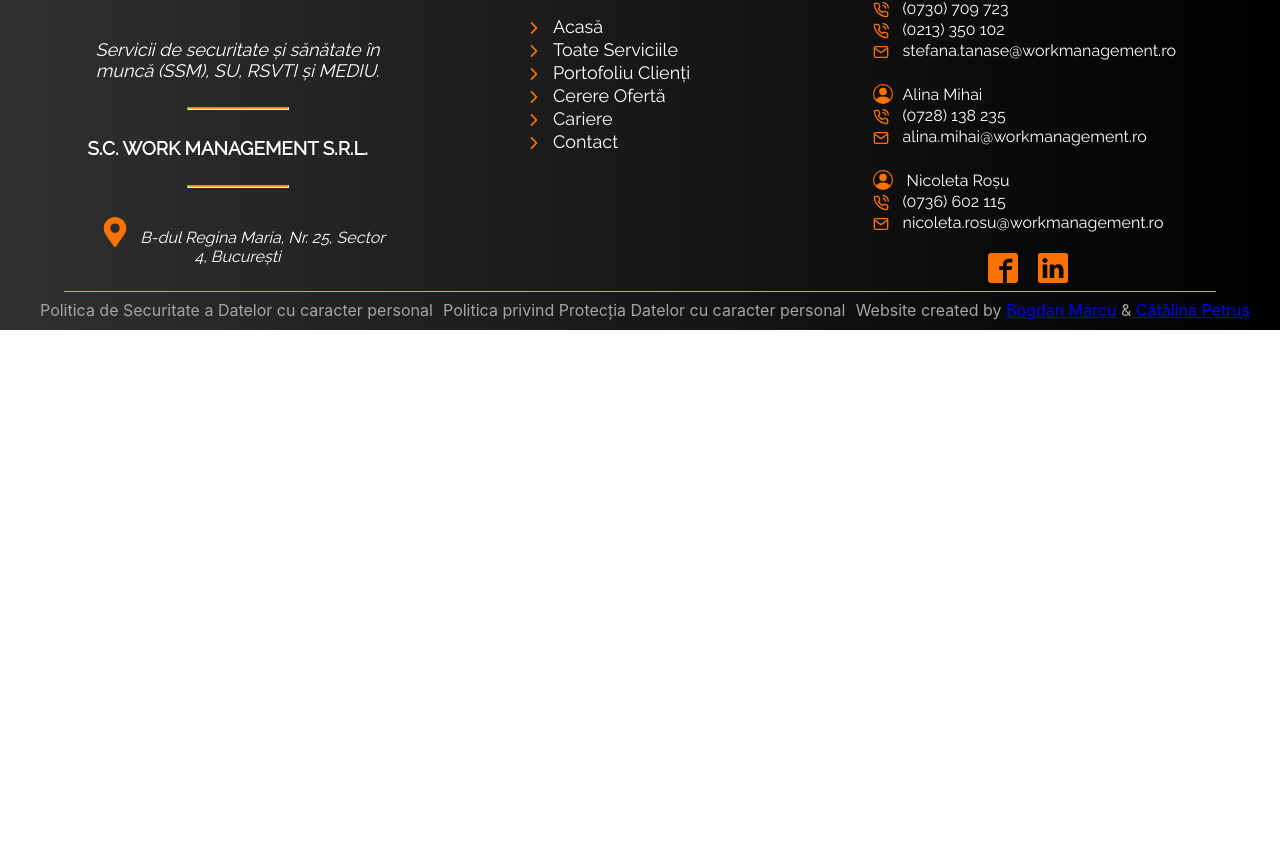
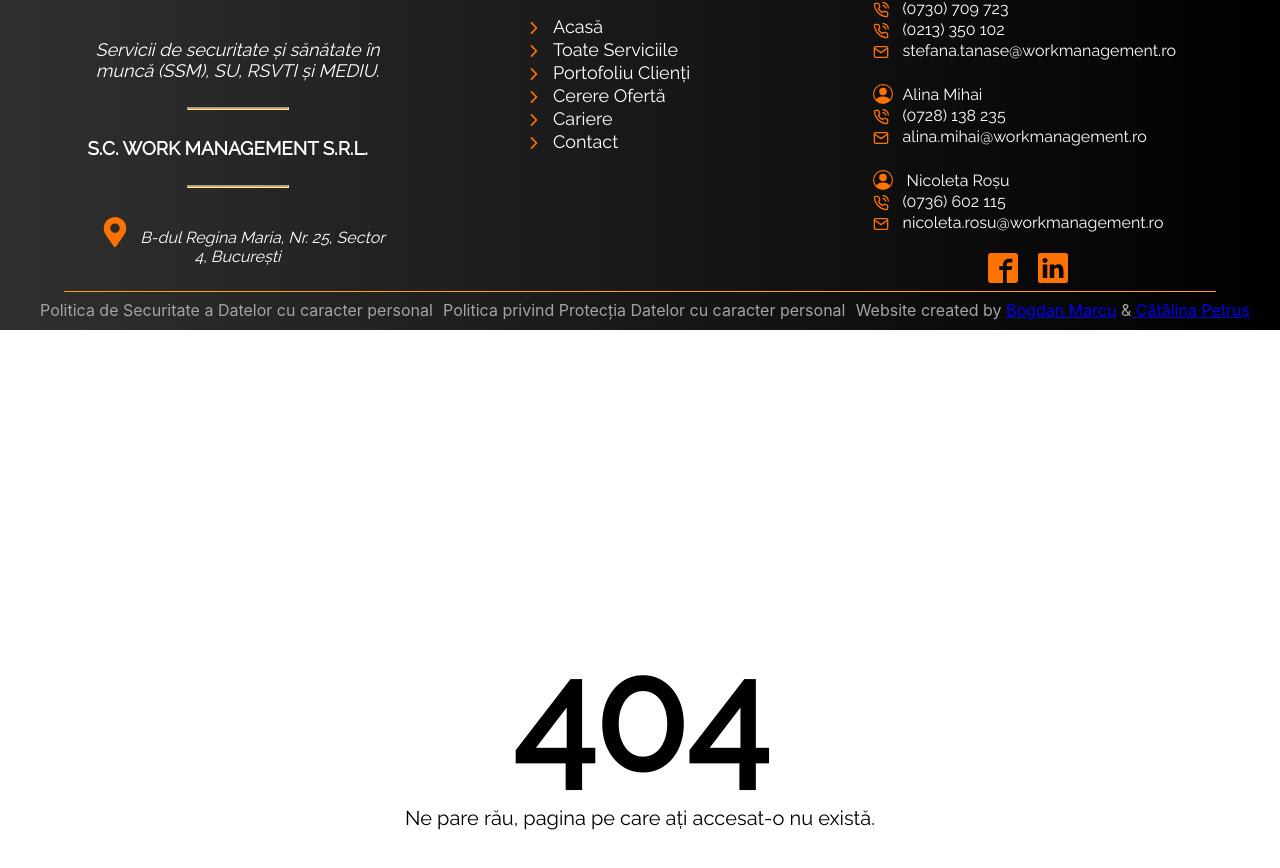
Before and after one commit to bmarcu13/work-management-website, a React (Create React App) app: page /servicii/analiza-de-risc-la-securitate-fizica in a window 1280 px wide. Shown: the part 1696-2564 px from the top of the page. Before the commit the page ends 2026 px from the top, so only its background shows below. Built offline with nearby package versions, Linux system fonts and the light colour scheme.

Commit message:
Implemented 404 page

```diff
--- a/src/App.js
+++ b/src/App.js
@@ -14,6 +14,7 @@ import CarierePage from "./Screens/CarierePage/Cariere";
 import ProtectiaDate from "./Screens/PoliticiPage/ProtectiaDate";
 import SecuritateDate from "./Screens/PoliticiPage/SecuritateDate";
 import IndividualServicePage from "./Screens/IndividualServicePage/IndividualServicePage";
+import NotFound from "./Screens/404/NotFound";
 
 function App() {
     return (
@@ -39,6 +40,7 @@ function App() {
                     path="/servicii/:serviciu"
                     component={IndividualServicePage}
                 ></Route>
+                <Route path="/*" component={NotFound}></Route>
                 <NavigationBar></NavigationBar>
             </BrowserRouter>
         </>
--- a/src/Components/LandingSection/LandingSection.css
+++ b/src/Components/LandingSection/LandingSection.css
@@ -4,7 +4,7 @@
     display: flex;
     flex-direction: row;
     position: relative;
-    background-image: url(../../img//landing-bg.jpg);
+    background-image: url(../../img/webp/landing-bg.webp);
     background-size: cover;
     padding-top: 83px;
     margin-top: 100px;
--- a/src/Components/NavigationBar/NavigationBar.js
+++ b/src/Components/NavigationBar/NavigationBar.js
@@ -2,8 +2,8 @@ import React from "react";
 import "./NavigationBar.css";
 
 import { useState, useEffect } from "react";
-import Logo from "../../img/logo-white-inside.png";
-import LogoSmall from "../../img/logo-work.png";
+import Logo from "../../img/webp/logo-white-inside.webp";
+import LogoSmall from "../../img/webp/logo-work.webp";
 import { menuItems } from "../NavigationBarData";
 import NavigationBarButton from "../MenuButtons/NavigationBarButton";
 import SideBarButton from "../MenuButtons/SideBarButton";
--- /dev/null
+++ b/src/Screens/404/NotFound.css
@@ -0,0 +1,20 @@
+.not-found {
+    width: 100%;
+    height: 100vh;
+    display: flex;
+    flex-direction: column;
+    align-items: center;
+    justify-content: center;
+}
+
+.not-found h1 {
+    font-size: 150px;
+    text-align: center;
+    margin: 0;
+}
+
+.not-found p {
+    margin: 0;
+    font-size: 20px;
+    text-align: center;
+}
--- /dev/null
+++ b/src/Screens/404/NotFound.js
@@ -0,0 +1,11 @@
+import React from "react";
+import "./NotFound.css";
+
+export default function NotFound() {
+    return (
+        <div className="not-found">
+            <h1>404</h1>
+            <p>Ne pare rău, pagina pe care ați accesat-o nu există.</p>
+        </div>
+    );
+}
--- a/src/Screens/IndividualServicePage/ServiceLanding/ServiceLanding.css
+++ b/src/Screens/IndividualServicePage/ServiceLanding/ServiceLanding.css
@@ -43,7 +43,7 @@
             rgba(238, 28, 9, 0.8) 0%,
             rgba(250, 177, 4, 0.8) 100%
         ),
-        url(../../../img/oras.jpg);
+        url(../../../img/webp/oras.webp);
     background-repeat: no-repeat;
     background-size: cover;
     background-position: right -8px;
@@ -121,10 +121,10 @@
     box-shadow: rgb(65, 60, 51) 2px 3px 5px;
     background-color: rgb(255, 197, 5);
 }
-.service-data-container{
+.service-data-container {
     position: absolute;
     top: 0;
-    left:0;
+    left: 0;
     width: 100%;
     height: 100vh;
 }
```
Also changed, not shown: 1 other file (tests, documents, lock files or other folders).
